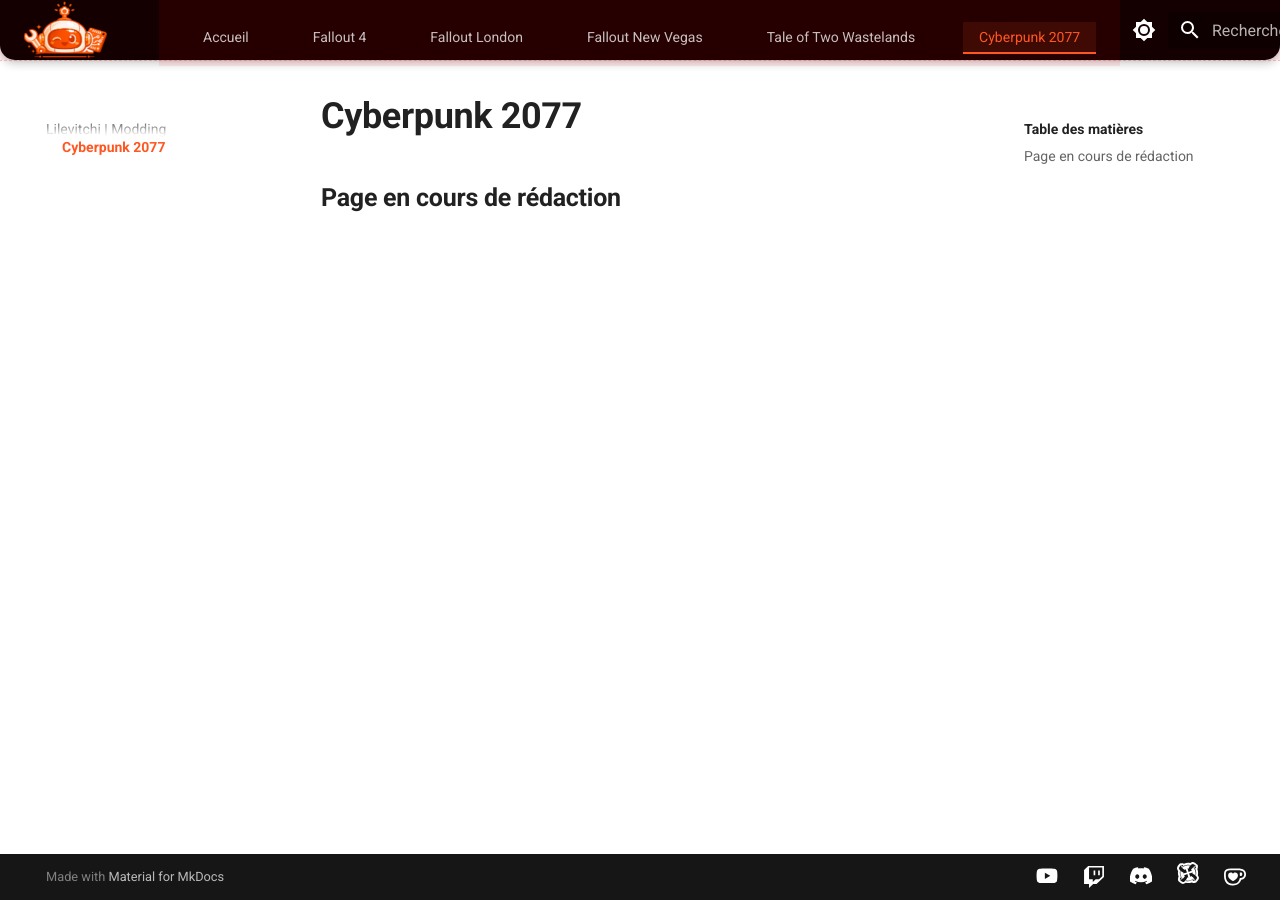
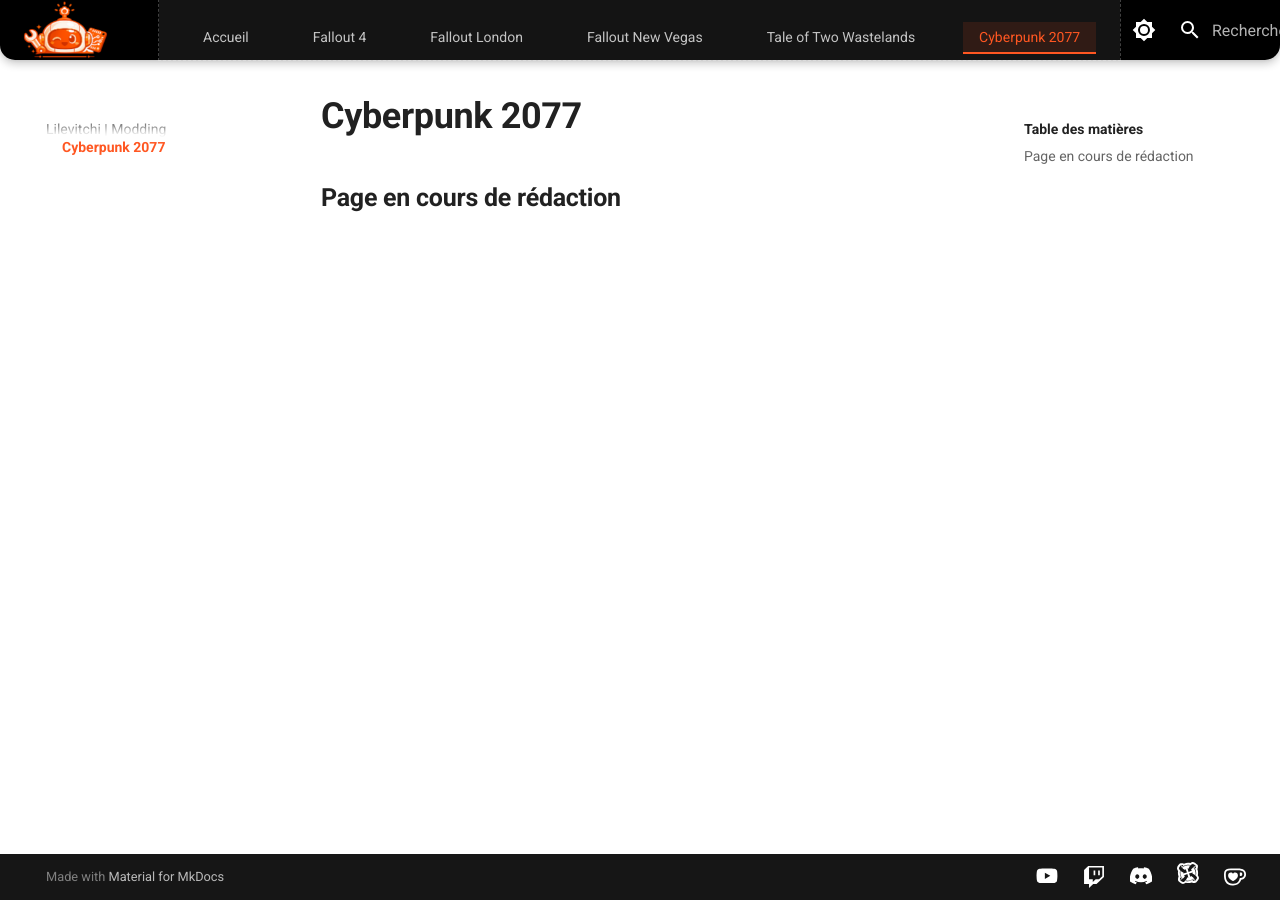
Before and after one commit to Lilevitchi/lilevitchi.github.io, an MkDocs documentation site: the page built from docs/cyberpunk/index.md, in a window 1280 px wide. Built offline with MkDocs 1.6.1 and Material for MkDocs 9.7.7, drawn with Linux system fonts in a browser that asks for light colours.

Commit message:
Update extra.css

```diff
--- a/docs/stylesheets/extra.css
+++ b/docs/stylesheets/extra.css
@@ -96,8 +96,6 @@
   max-width: 100%;
   margin: 0 auto;
   padding: 12px;
-  background-color: rgba(255, 0, 0, 0.08);
-  outline: 1px dashed rgba(255, 0, 0, 0.25);
 }
 
 /* Logo */
@@ -120,7 +118,6 @@
   color: var(--accent);
   font-weight: var(--font-bold);
   font-size: 1.4rem;
-  /*top: 3px;*/
 }
 
 /* ==============================
@@ -138,8 +135,8 @@
   justify-content: center;*/
   align-items: center;
   height: var(--header-height);
-  /*background-color: rgba(255, 255, 255, 0.08);
-  outline: 1px dashed rgba(255, 255, 255, 0.25);*/
+  background-color: rgba(255, 255, 255, 0.08);
+  outline: 1px dashed rgba(255, 255, 255, 0.25);
 }
 
 /* Tabs bar */
```
